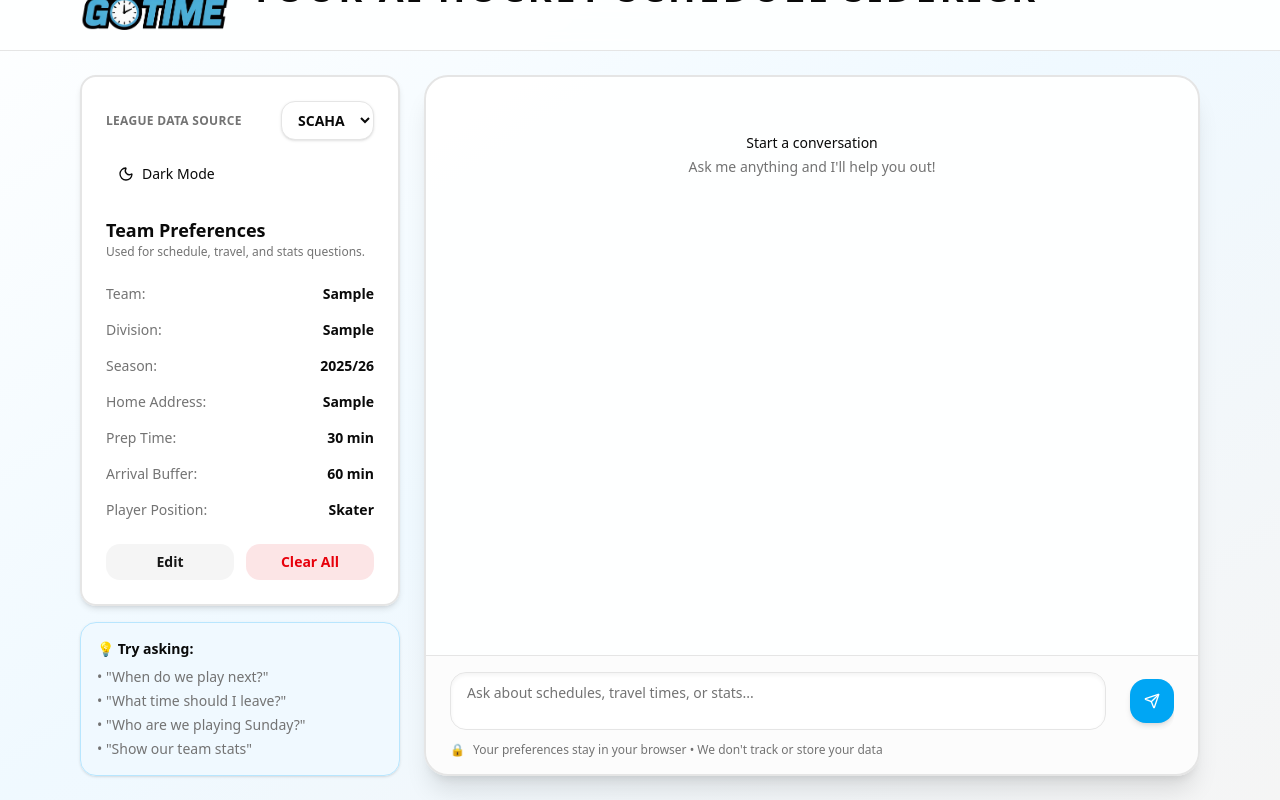
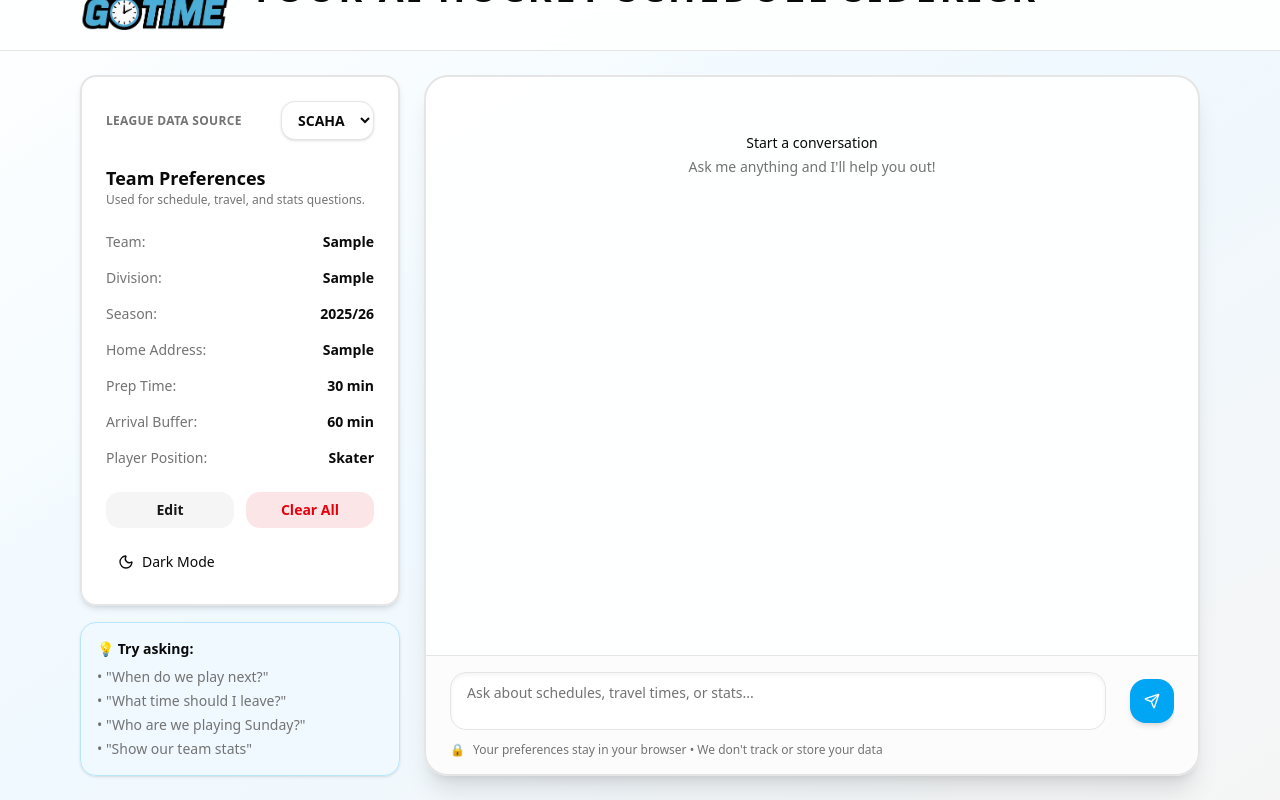
Before and after one commit to joerawr/HockeyGoTime, a Next.js app: page / in a window 1280 px wide. Both pictures are taken after typing "Sample", "Sample", "Sample" into the empty fields and a click on the button "Save Preferences". Shown: the part 73-873 px from the top of the page. Built offline with nearby package versions, Linux system fonts and the light colour scheme.

Commit message:
refactor: add dark mode toggle to both read and edit views
Dark mode toggle now appears in both preference states:
- Read-only view: below Edit/Clear All buttons
- Edit form: below Player Position field, above Save/Cancel buttons

Users can now toggle dark mode without entering edit mode.

```diff
--- a/components/ui/preferences/PreferenceForm.tsx
+++ b/components/ui/preferences/PreferenceForm.tsx
@@ -10,6 +10,7 @@ import type { UserPreferences, MCPServerId, PlayerPosition } from "@/types/prefe
 import { DEFAULT_PREFERENCES } from "@/types/preferences";
 import { validatePreferences } from "@/lib/utils/validation";
 import { PlayerPositionSelector } from "./player-position-selector";
+import { DarkModeToggle } from "./dark-mode-toggle";
 
 interface PreferenceFormProps {
   initialPreferences?: UserPreferences | null;
@@ -238,6 +239,8 @@ export function PreferenceForm({
             setFormData({ ...formData, playerPosition: position })
           }
         />
+
+        <DarkModeToggle />
       </div>
 
       <div className="flex flex-col gap-3 pt-2 sm:flex-row">
--- a/components/ui/preferences/PreferencePanel.tsx
+++ b/components/ui/preferences/PreferencePanel.tsx
@@ -206,6 +206,10 @@ export function PreferencePanel() {
             Clear All
           </button>
         </div>
+
+        <div className="mt-4">
+          <DarkModeToggle />
+        </div>
       </>
     );
   }
@@ -217,9 +221,6 @@ export function PreferencePanel() {
         onChange={handleMcpServerChange}
         disabled={isLoading}
       />
-      <div className="mt-4">
-        <DarkModeToggle />
-      </div>
       <div className="mt-6">{content}</div>
     </div>
   );
```
